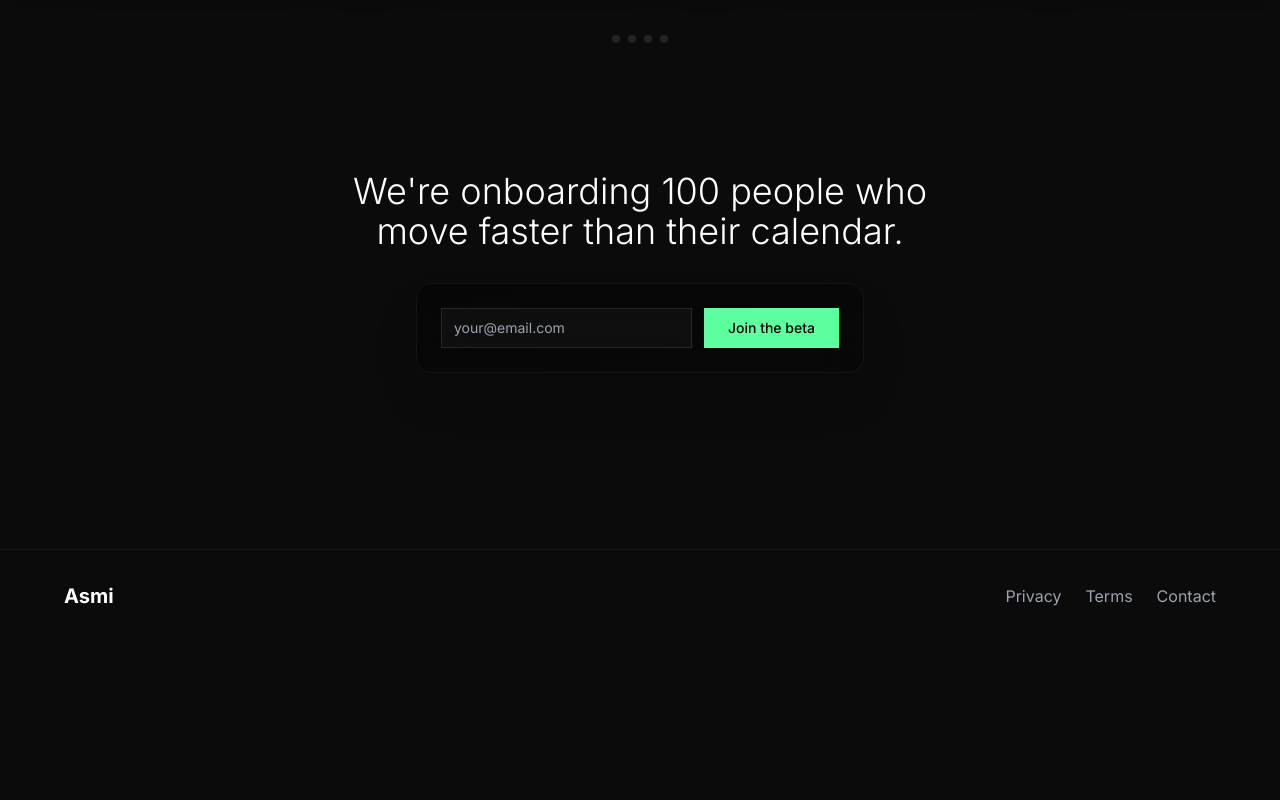
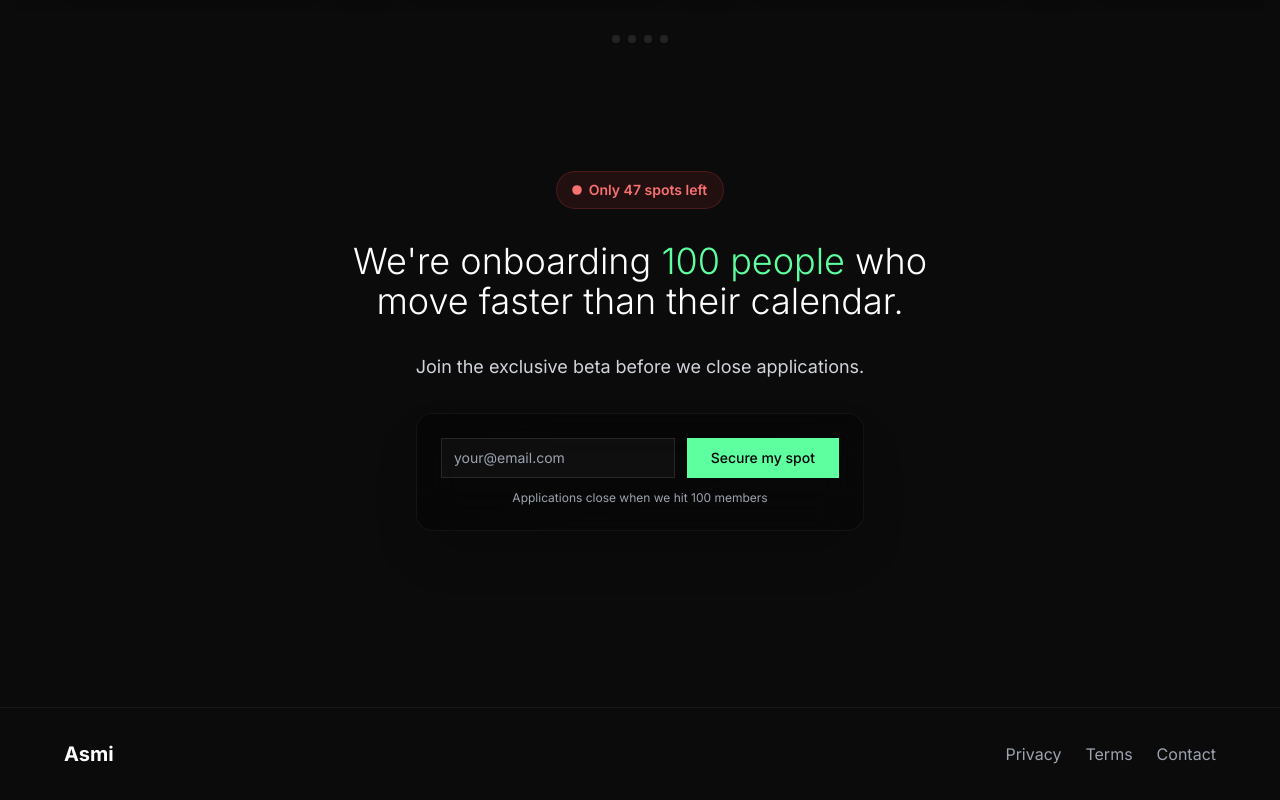
Before and after one commit to RishiR92/fast-forward-asmi-beta, a React (Vite) app: page / in a window 1280 px wide. Shown: the part 3927-4727 px from the top of the page. Before the commit the page ends 4569 px from the top, so only its background shows below. Built offline with nearby package versions, Linux system fonts and the light colour scheme.

Commit message:
Refine waitlist CTA text for urgency
Updated the final CTA to emphasize urgency and create FOMO, encouraging faster beta sign-ups.

```diff
--- a/src/pages/Index.tsx
+++ b/src/pages/Index.tsx
@@ -395,7 +395,7 @@ const Index = () => {
       {/* Scrollable Timeline */}
       <ScrollableTimeline />
 
-      {/* Final CTA - Updated */}
+      {/* Final CTA - Updated for urgency */}
       <section className="py-16 px-4 text-center mb-20">
         <motion.div
           initial={{ opacity: 0, y: 30 }}
@@ -403,9 +403,24 @@ const Index = () => {
           transition={{ duration: 0.8 }}
           className="max-w-2xl mx-auto"
         >
+          <motion.div className="mb-4">
+            <Badge className="bg-red-500/10 text-red-400 border-red-500/20 mb-4 text-sm px-4 py-2">
+              <motion.div
+                animate={{ scale: [1, 1.2, 1] }}
+                transition={{ duration: 1, repeat: Infinity }}
+                className="w-2 h-2 bg-red-400 rounded-full mr-2"
+              />
+              Only 47 spots left
+            </Badge>
+          </motion.div>
+
           <h2 className="text-4xl font-light mb-8 text-white">
-            We're onboarding 100 people who move faster than their calendar.
+            We're onboarding <span className="text-[#5DFF9F]">100 people</span> who move faster than their calendar.
           </h2>
+
+          <p className="text-gray-300 text-lg mb-8">
+            Join the exclusive beta before we close applications.
+          </p>
 
           <motion.div
             className="bg-gradient-to-br from-black/40 to-black/20 backdrop-blur-xl rounded-2xl border border-white/5 p-6 max-w-md mx-auto mb-8 shadow-2xl"
@@ -428,10 +443,14 @@ const Index = () => {
                 {isLoading ? (
                   <Loader2 className="w-4 h-4 animate-spin" />
                 ) : (
-                  "Join the beta"
+                  "Secure my spot"
                 )}
               </Button>
             </form>
+
+            <p className="text-gray-400 text-xs mt-3 text-center">
+              Applications close when we hit 100 members
+            </p>
           </motion.div>
         </motion.div>
       </section>
```
